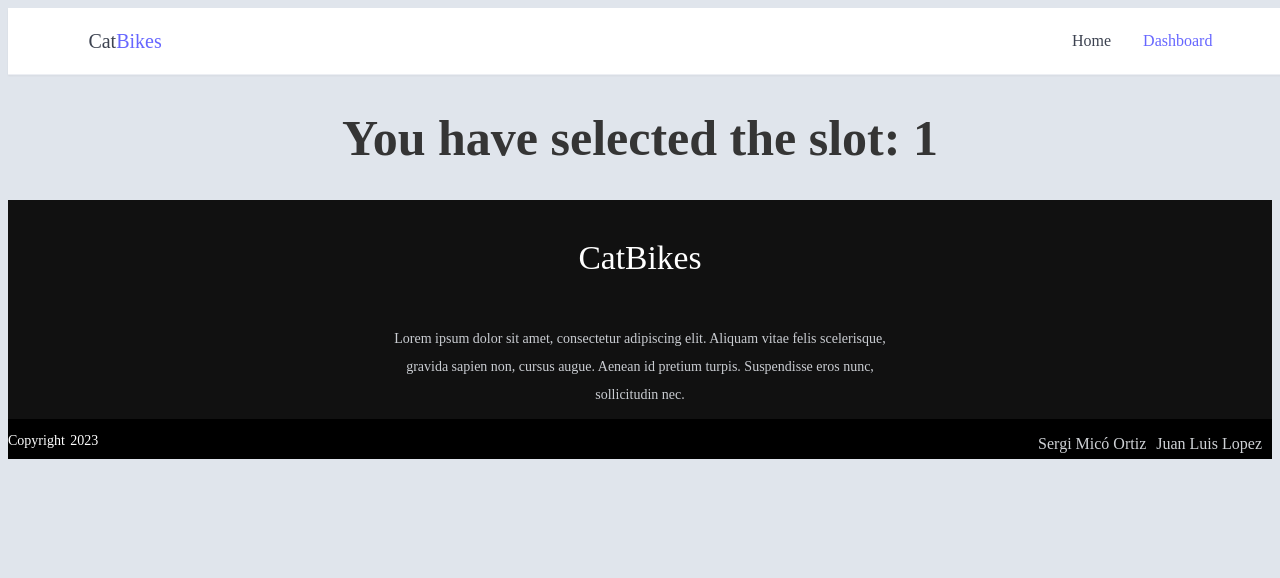
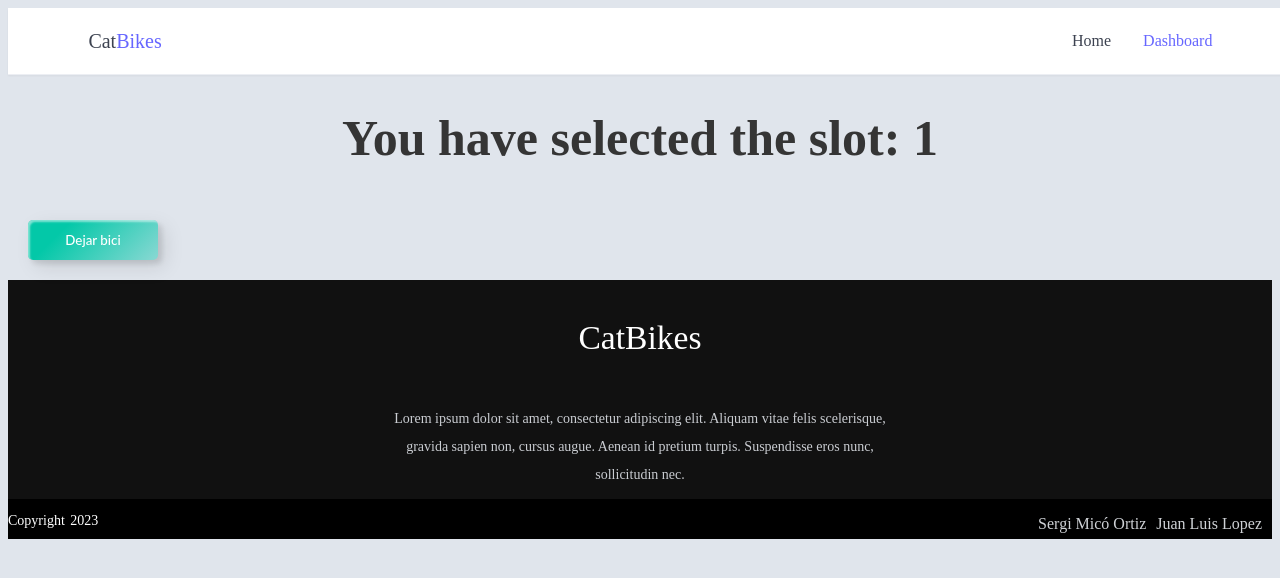
Before and after one commit to sergimicoortiz/React_DRF_MySQL_CatBikes, a React (Create React App) app in the folder frontend/: page /dashboard/slots/1 in a window 1280 px wide. Shown: the top 578 px of the page. Built offline with nearby package versions, Linux system fonts and the light colour scheme; no server answers.

Commit message:
Details html

```diff
--- a/frontend/src/components/Dashboard/Bikes/FormCreate.jsx
+++ b/frontend/src/components/Dashboard/Bikes/FormCreate.jsx
@@ -14,7 +14,7 @@ export default function FormCreate({ createBike }) {
             .max(20, 'name must not exceed 20 characters'),
         status: Yup.string()
             .required('status is required')
-            .min(5, 'status must be at least 6 characters')
+            .min(4, 'status must be at least 6 characters')
             .max(20, 'status must not exceed 20 characters'),
     });
 
--- a/frontend/src/hooks/useSlots.js
+++ b/frontend/src/hooks/useSlots.js
@@ -6,8 +6,16 @@ import { useNavigate } from "react-router-dom";
 
 export function useSlots() {
     const { slots, setSlots } = useContext(SlotsContext);
+    const [oneSlot, setOneSlot] = useState({});
     const navigate = useNavigate();
 
+    const getOneSlot = useCallback((id) => {
+        SlotService.getOne(id).
+            then(({ data }) => {
+                setOneSlot(data)
+            })
+    }, []);
 
-    return { slots, setSlots }
+
+    return { slots, setSlots, getOneSlot, oneSlot, setOneSlot }
 }
--- a/frontend/src/pages/Dashboard/Dashboard.scss
+++ b/frontend/src/pages/Dashboard/Dashboard.scss
@@ -5,6 +5,7 @@
     margin: 40px auto;
     text-align: center;
 }
+
 
 .custom-btn {
     margin: 20px;
--- a/frontend/src/pages/Dashboard/Slots/SlotsDetails.jsx
+++ b/frontend/src/pages/Dashboard/Slots/SlotsDetails.jsx
@@ -1,18 +1,33 @@
 import React, { useEffect } from "react";
 import { useSlots } from "../../../hooks/useSlots";
 import { useNavigate, useParams } from "react-router-dom";
+import '../Dashboard.scss'
+
 
 const SlotsList = () => {
     const { id } = useParams();
-    // const { getOneBike } = useSlots(slug);
+    const { getOneSlot, oneSlot } = useSlots(id);
 
-    // useEffect(function () {
-    //     getOneBike(slug);
-    // }, [])
+    useEffect(function () {
+        getOneSlot(id);
+    }, [])
+
+    console.log(oneSlot, "one")
+
+    const prueba = oneSlot.status == "used" ?
+
+
+    <button className="custom-btn btn-13 center" onClick={() => {
+    }}>Alquilar bici</button> :
+
+
+    <button className="custom-btn btn-13 center" onClick={() => {
+    }}>Dejar bici</button>
 
     return (
         <div>
             <h1> You have selected the slot: {id} </h1>
+            {prueba}
         </div>
     );
 }
--- a/frontend/src/services/Dashboard/SlotService.js
+++ b/frontend/src/services/Dashboard/SlotService.js
@@ -4,8 +4,13 @@ const getAll = () => {
   return Api().get("/slot");
 };
 
+const getOne = (id) => {
+  return Api().get("/slot/" + id);
+};
+
 const SlotService = {
   getAll,
+  getOne,
 };
 
 export default SlotService;
```
